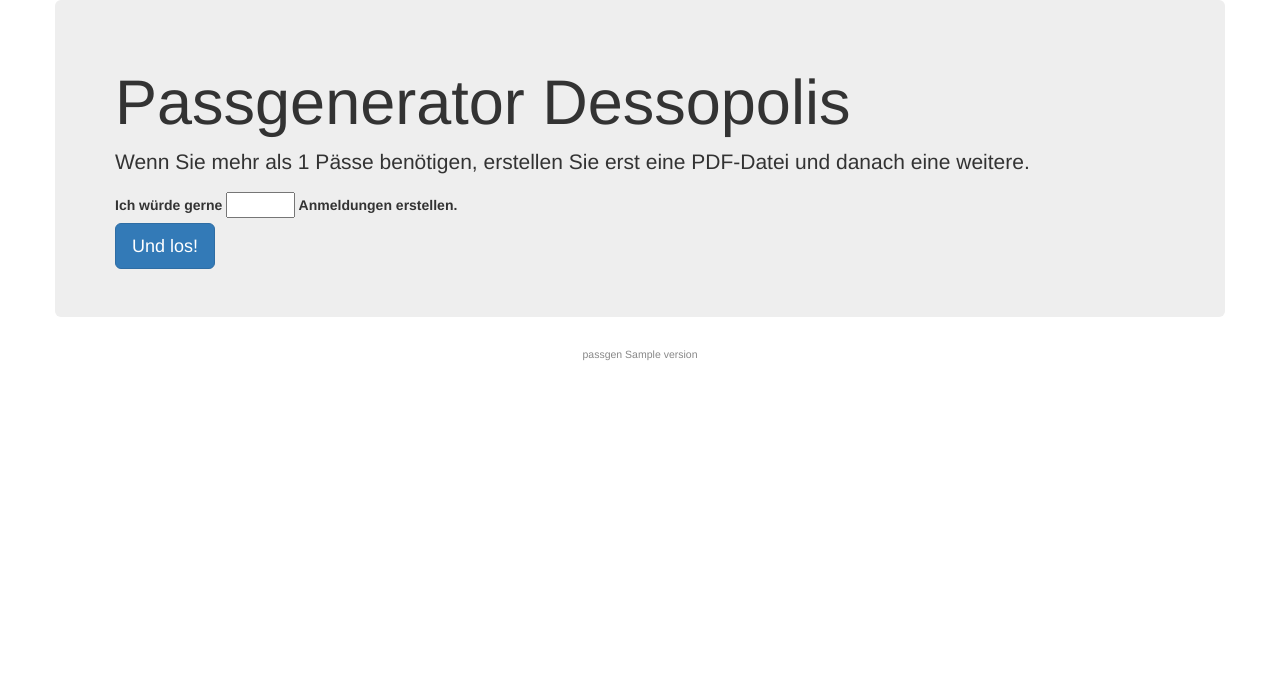
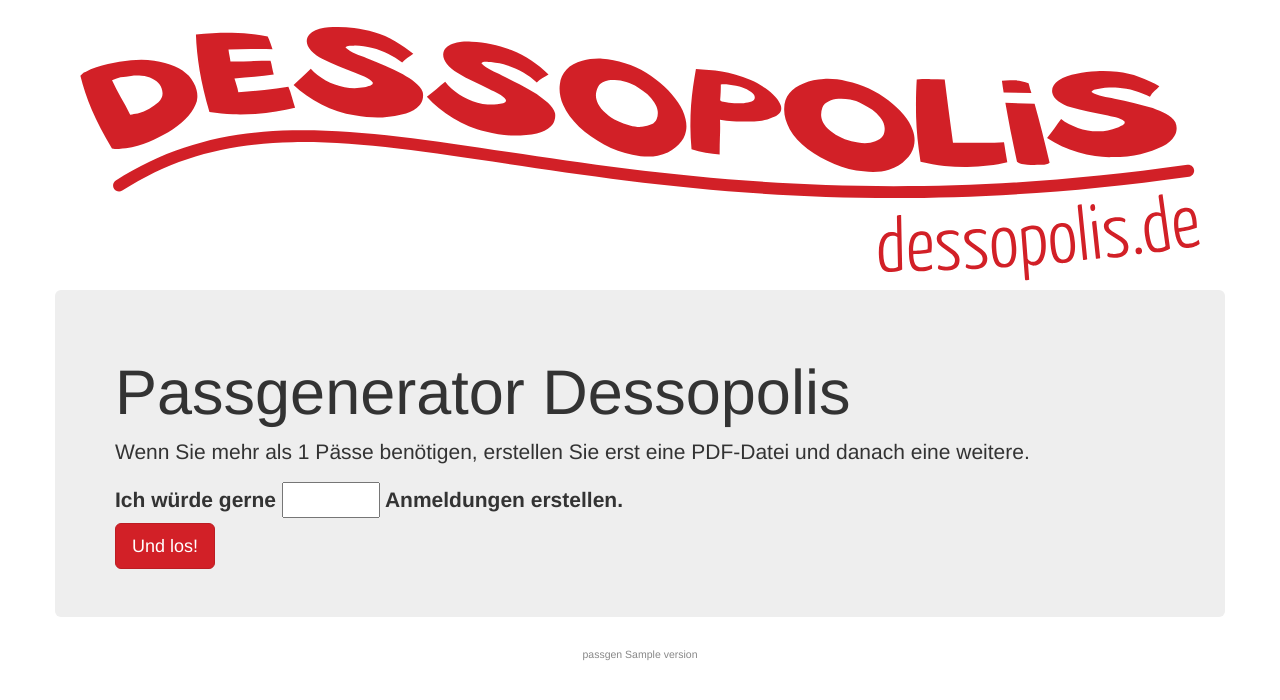
Before and after one commit to arsgeografica/kinderstadt-passgen, a Python web app: template kinderstadt_passgen/templates/order_form.html in a window 1280 px wide. Shown: the top 700 px of the page. Run offline with Jinja, Linux system fonts and the light colour scheme; the template is opened without the code that fills it: most values are stand-ins (such as "Sample title", 1, 10 or a date in 2020); form fields are guessed from the names that the template uses; style sheets or scripts are compiled from the project's sources.

Commit message:
More style changes

```diff
--- a/kinderstadt_passgen/static.in/gulp/config.js
+++ b/kinderstadt_passgen/static.in/gulp/config.js
@@ -3,6 +3,12 @@ var dst = '../static';
 
 
 module.exports = {
+    assets: {
+        src: src + '/assets/**/*',
+        dst: dst + '/assets',
+        watch: src + '/assets/**/*'
+    },
+
     bower: {
         dst: src + '/vendor'
     },
--- a/kinderstadt_passgen/static.in/gulp/tasks/build.js
+++ b/kinderstadt_passgen/static.in/gulp/tasks/build.js
@@ -3,6 +3,6 @@ var gulp = require('gulp'),
 
 
 gulp.task('build', ['vendor'], function(callback) {
-    runSequence(['styles', 'code']);
+    runSequence(['styles', 'code', 'assets']);
     callback();
 });
--- a/kinderstadt_passgen/static.in/gulp/tasks/watch.js
+++ b/kinderstadt_passgen/static.in/gulp/tasks/watch.js
@@ -5,6 +5,7 @@ var config = require('../config'),
 gulp.task('watch', ['setwatch', 'browsersync'], function(callback) {
     // code uses watchify, so no need to watch from here
     gulp.watch(config.styles.watch, ['styles']);
+    gulp.watch(config.assets.watch, ['assets']);
 
     callback();
 });
--- a/kinderstadt_passgen/static.in/src/base.less
+++ b/kinderstadt_passgen/static.in/src/base.less
@@ -1,5 +1,20 @@
+@brand-primary: #d22027;
+
+
 .passgen-version {
     color: #888;
     font-size: 0.75em;
     text-align: center;
 }
+
+blockquote {
+    font-style: italic;
+}
+
+.logo img {
+    width: 100%;
+}
+
+.jumbotron label {
+    font-size: 21px;
+}
--- a/kinderstadt_passgen/templates/base.html
+++ b/kinderstadt_passgen/templates/base.html
@@ -7,6 +7,9 @@
     {% block head %}{% endblock %}
 </head>
 <body class="container {%- if body_class %} {{ body_class }}{% endif %}">
+    <div class="logo">
+        <img src="{{ url_for('static', filename='assets/logo_dessopolis.svg') }}">
+    </div>
     {% block body %}{% endblock %}
     <div class="passgen-version">passgen {{ __version__ }}</div>
     {% block script %}{% endblock %}
--- a/kinderstadt_passgen/templates/order.html
+++ b/kinderstadt_passgen/templates/order.html
@@ -6,6 +6,7 @@
 <div class="row">
     <div class="jumbotron">
         <h1>Passwarteschlange {{ order.base62_id }}</h1>
+        <blockquote>
             <p>Liebe Erziehungsberechtigte,</p>
             <p>um die Persönlichkeitsrechte Ihrer Kinder an Foto- und Filmmaterial
             zu wahren und um die Warteschlangen am Eingang zur Kinderstadt zu
@@ -19,6 +20,7 @@
             <p>Wir danken für Ihr Verständnis und wünschen Ihren Kindern eine
             wunderbare Zeit in Dessopolis!</p>
             <p>punkt e.V.</p>
+        </blockquote>
         <div class="status waiting">
             <p>Ihre Pässe werden erstellt. Das kann einen kleinen Moment dauern.</p>
         </div>
```
Also changed, not shown: kinderstadt_passgen/static.in/gulp/tasks/assets.js (added, +8 -0 lines), kinderstadt_passgen/static.in/src/assets/logo_dessopolis.svg (added), kinderstadt_passgen/templates/agreement.svg, 2 other files. Lines whose indentation alone changed are shown as unchanged.
